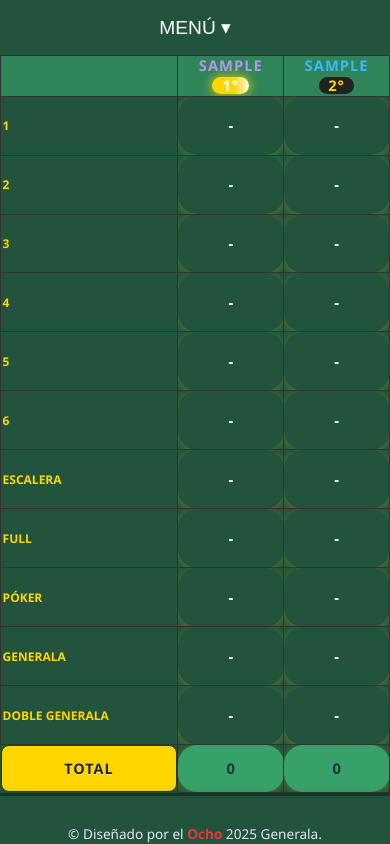
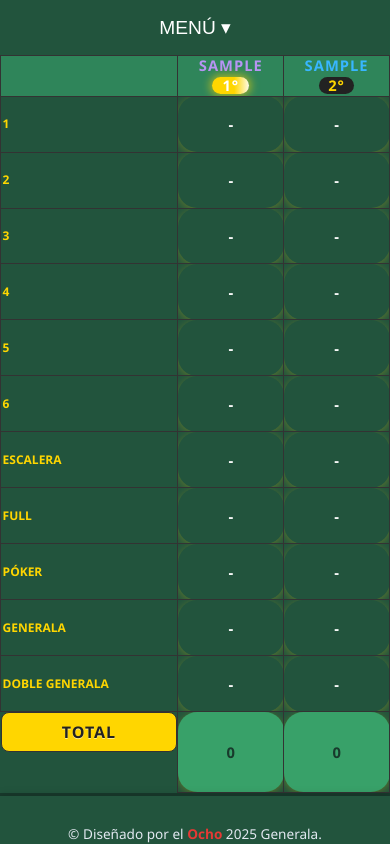
Before and after one commit to luki8a/generala, a plain HTML site: page index.html in a window 390 px wide. Both pictures are taken after typing "Sample", "Sample" into the empty fields and a click on the button "COMENZAR". Drawn offline with Linux system fonts and the light colour scheme.

Commit message:
style.css

```diff
--- a/style.css
+++ b/style.css
@@ -645,6 +645,16 @@ footer {
     font-size: 0.9rem;
   }
 
+  .tabla-generala .jugada.total-label {
+    height: 2.5rem !important;
+    min-height: 2.5rem !important;
+    line-height: 2.5rem !important;
+    font-size: 1rem;
+    padding: 0 !important;
+    vertical-align: middle !important;
+    overflow: visible !important;
+  }
+
 
 
 }
```
